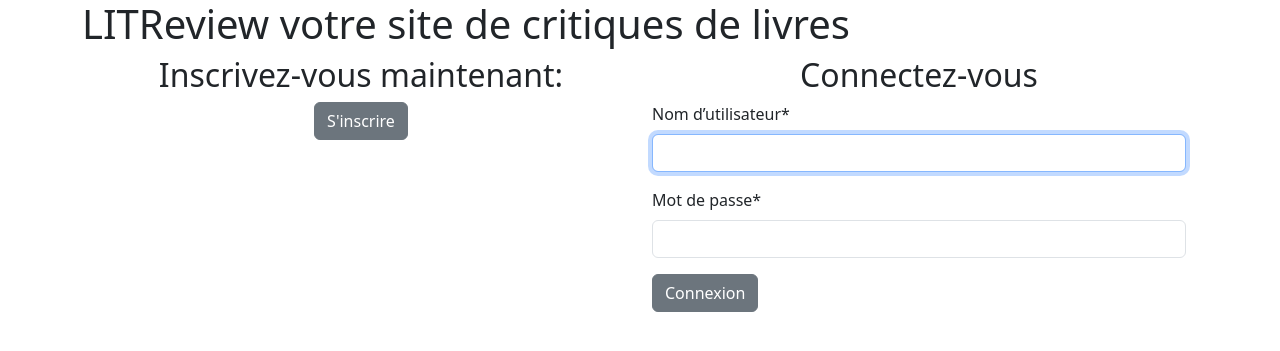
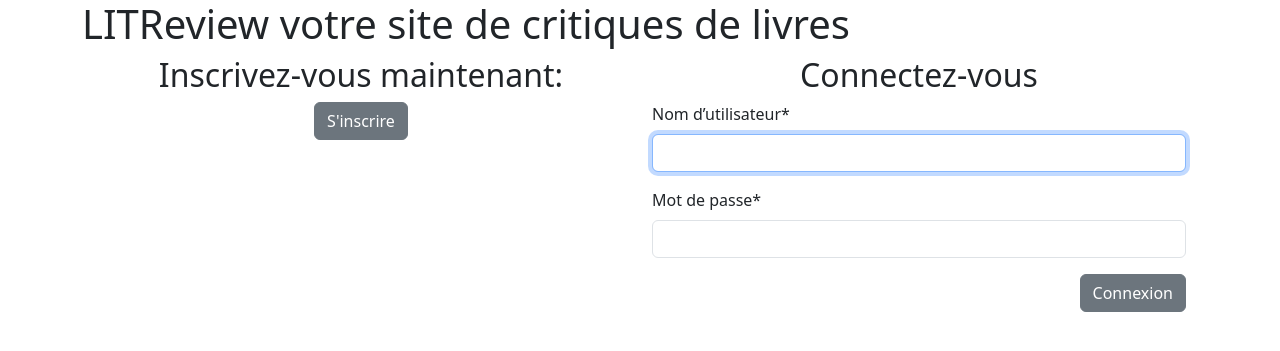
Before and after one commit to LGD-P/P9_Open_C, a Django app: page / in a window 1280 px wide. Shown: the top 351 px of the page. Run offline with Django 4.2, Linux system fonts and the light colour scheme; some libraries are stand-ins or nearby versions.

Commit message:
align button fixed

```diff
--- a/src/authenticate/templates/authenticate/login.html
+++ b/src/authenticate/templates/authenticate/login.html
@@ -18,8 +18,11 @@
       <form method="post" >
         {% csrf_token %}
         {{ form|crispy }}
-        <button class="btn btn-secondary text-right" type="submit" value="login" >Connexion</button>
+        <div class="d-grid gap-2 d-md-flex justify-content-md-end">
+        <button class="btn btn-secondary " type="submit" value="login" >Connexion</button>
+        </div>
       </form>
+
     </div>
 
   </div>
--- a/src/authenticate/templates/authenticate/signup.html
+++ b/src/authenticate/templates/authenticate/signup.html
@@ -8,7 +8,7 @@
 <form method='post'>
     {% csrf_token %}
     {{ form|crispy }}
-    <div class="register__action-bloc">
+    <div class="d-grid gap-2 d-md-flex justify-content-md-end">
         <button class="btn btn-secondary"> <a class="action-button text-white" href="{% url 'login' %}">Retourner</a></button>
         <button class="btn btn-secondary" type='submit' value="signup">Créer le compte</button>
     </div>
```
Also changed, not shown: src/db.sqlite3.
